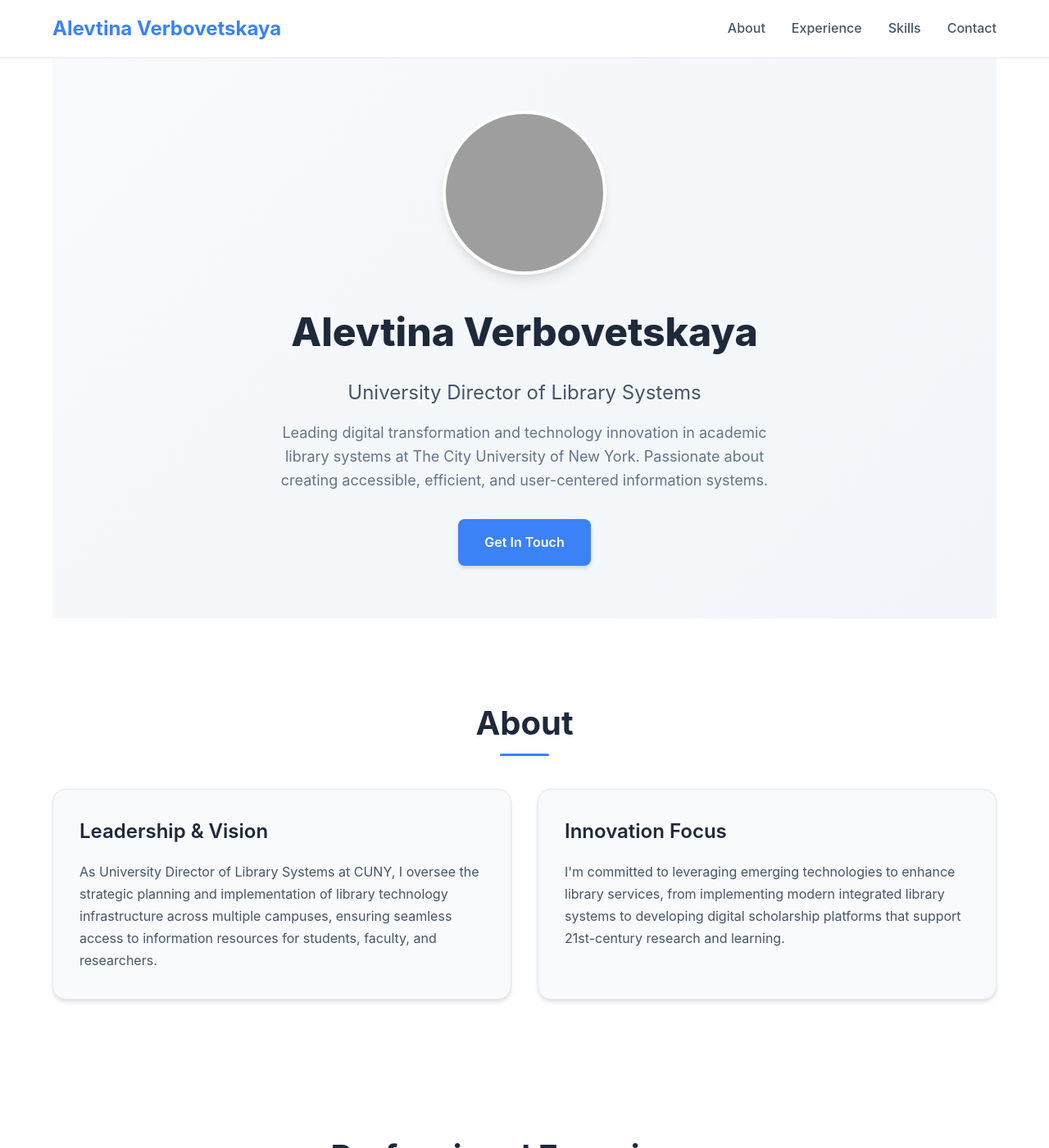
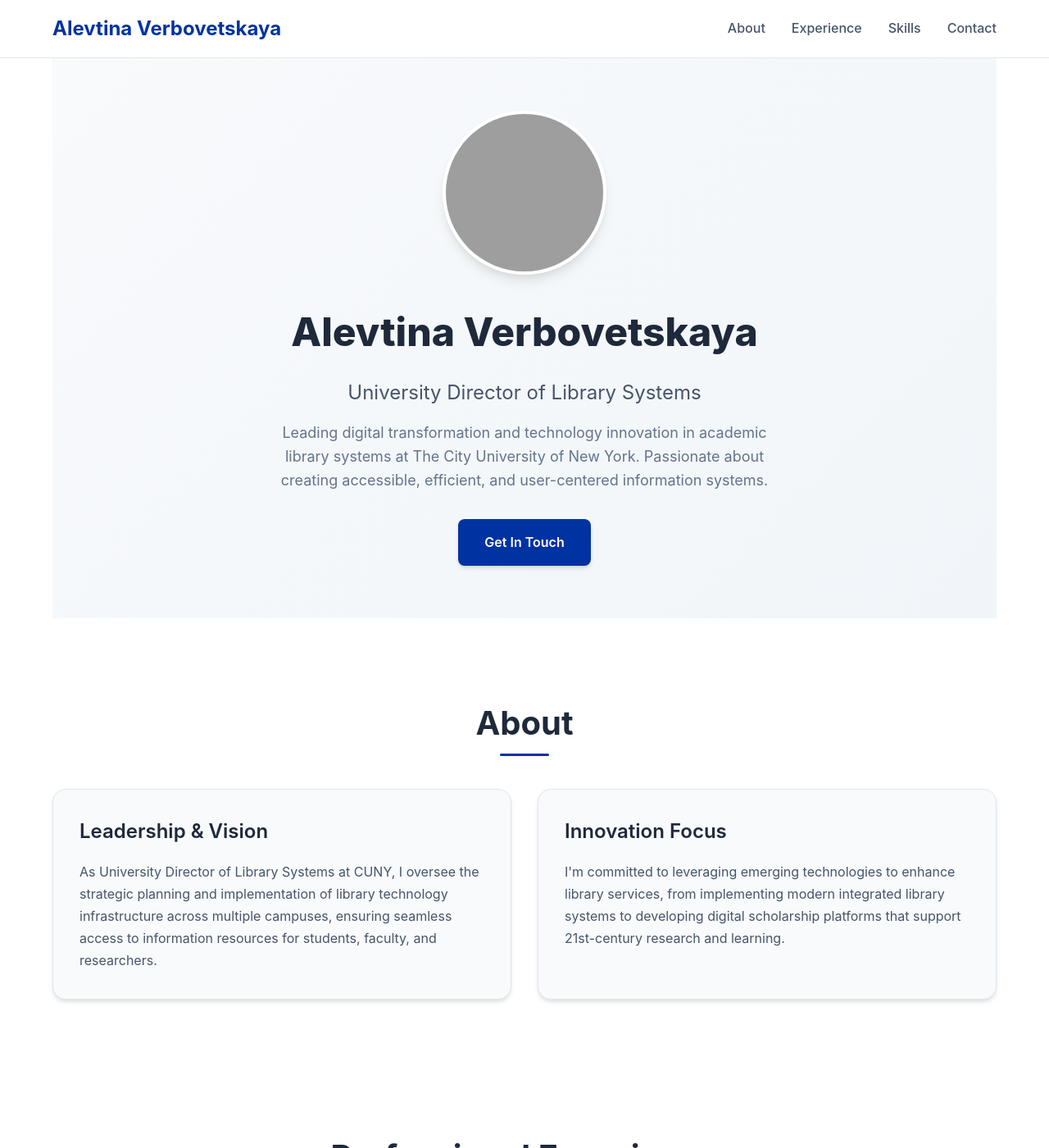
Before and after one commit to alevtina/alevtina.github.io, a Jekyll site: the page built from index.md, in a window 1280 px wide and 1400 px high. Shown: the whole window at 82% size. Built offline with Jekyll 4.4.1, drawn with Linux system fonts in a browser that asks for light colours; some web fonts are replaced; grey boxes are pictures that could not be loaded.

Commit message:
Update main.scss

```diff
--- a/assets/main.scss
+++ b/assets/main.scss
@@ -12,8 +12,8 @@
     --text-primary: #1e293b;
     --text-secondary: #475569;
     --text-muted: #64748b;
-    --accent-primary: #3b82f6;
-    --accent-secondary: #1d4ed8;
+    --accent-primary: #0033A1;
+    --accent-secondary: #002080;
     --border-color: #e2e8f0;
     --shadow-sm: 0 1px 2px 0 rgba(0, 0, 0, 0.05);
     --shadow-md: 0 4px 6px -1px rgba(0, 0, 0, 0.1), 0 2px 4px -1px rgba(0, 0, 0, 0.06);
@@ -29,8 +29,8 @@
         --text-primary: #f8fafc;
         --text-secondary: #cbd5e1;
         --text-muted: #94a3b8;
-        --accent-primary: #60a5fa;
-        --accent-secondary: #3b82f6;
+        --accent-primary: #4d7dd6;
+        --accent-secondary: #0033A1;
         --border-color: #334155;
         --shadow-sm: 0 1px 2px 0 rgba(0, 0, 0, 0.3);
         --shadow-md: 0 4px 6px -1px rgba(0, 0, 0, 0.3), 0 2px 4px -1px rgba(0, 0, 0, 0.2);
```
